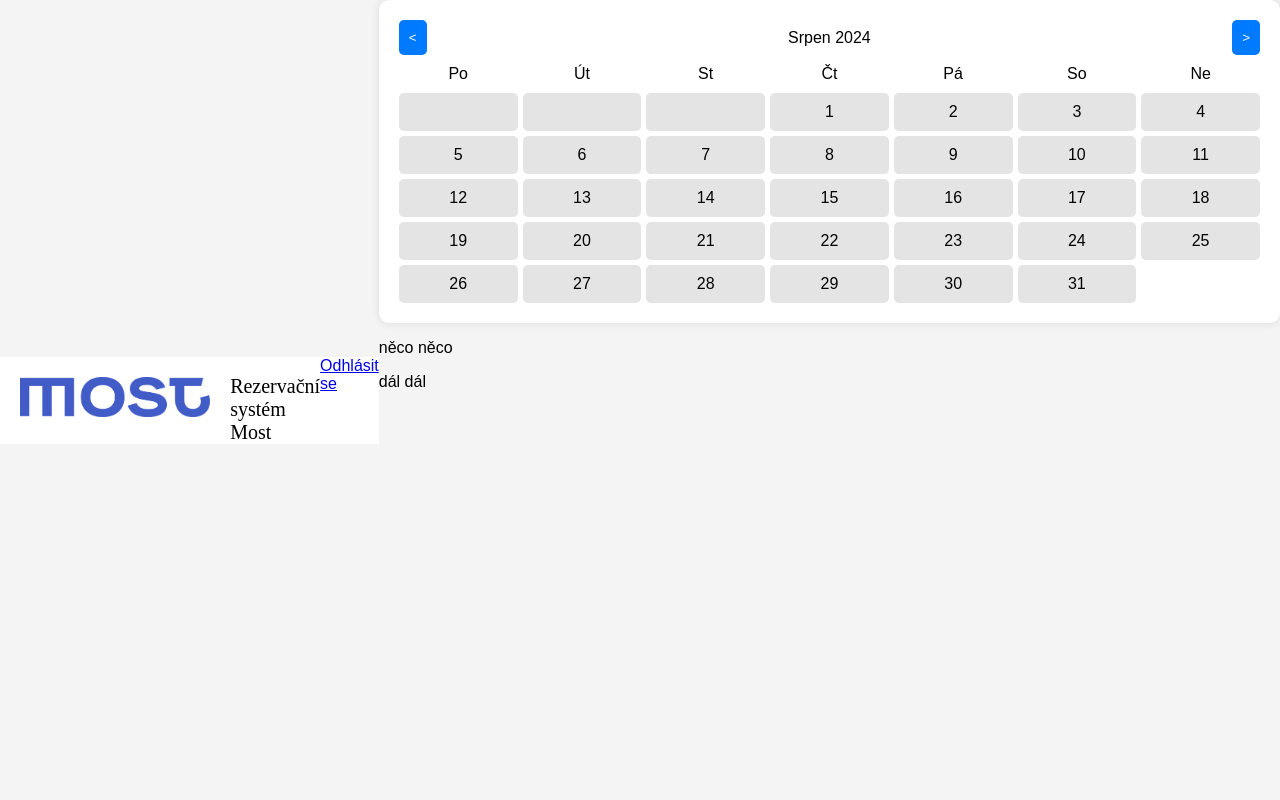
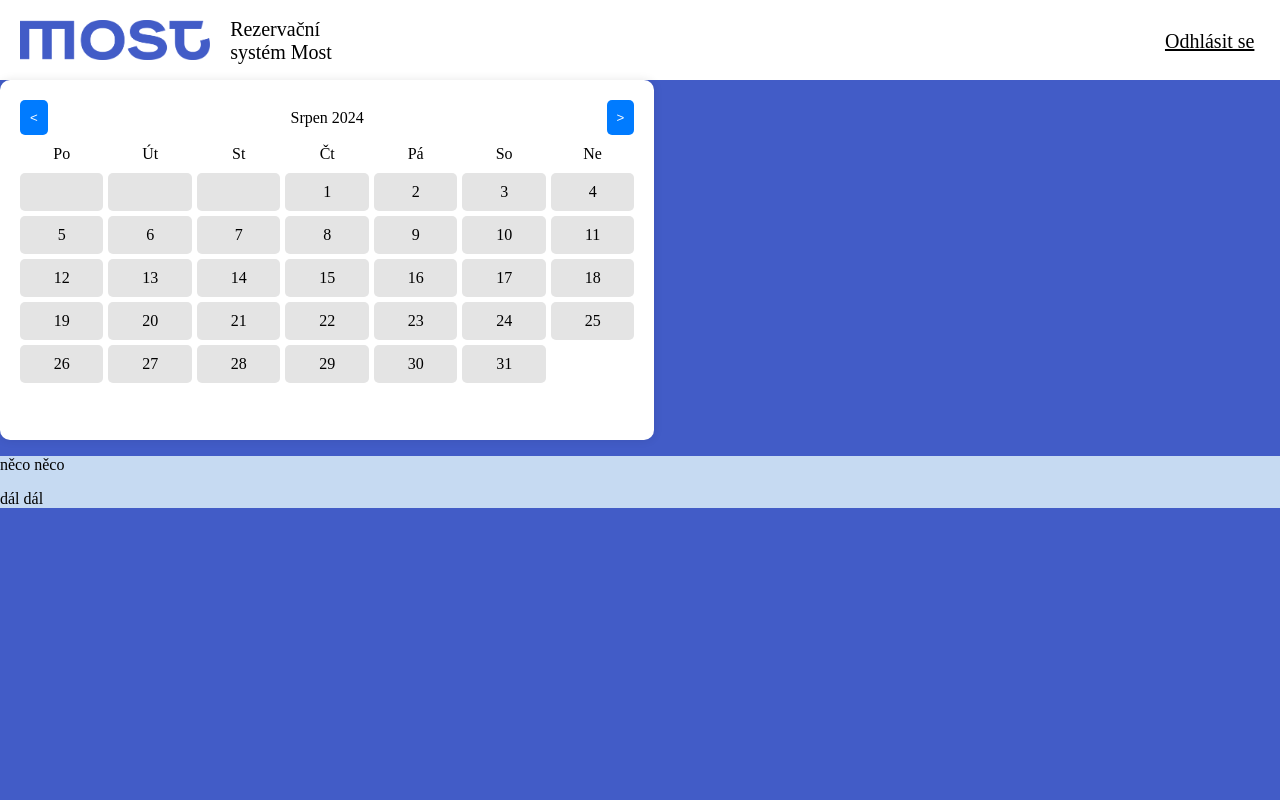
Before and after one commit to Yorrii/Rezervacni-system, a Flask app: page /calendar in a window 1280 px wide. Run offline with Flask 3, Linux system fonts and the light colour scheme.

Commit message:
Update styles.css
styles

```diff
--- a/Code/static/styles.css
+++ b/Code/static/styles.css
@@ -263,6 +263,16 @@
         margin: 0;
     }
 
+    .navbar .logout {
+        font-family: 'Work Sans';
+        font-size: 20px;
+        color: #000000;
+        margin-top: 30px;
+        margin-right: 2%;
+        text-decoration: underline;
+        margin-left: auto;
+    }
+
     .mess_success {
         font-family: 'Work Sans';
         font-weight: bold;
@@ -290,8 +300,6 @@
     }
 
     .log_div form {
-
-
         border-radius: 10px;
         display: flex;  /* Flexbox for the form elements */
         flex-direction: column;  /* Stack elements vertically */
@@ -336,17 +344,17 @@
     }
 }
 
-body {
-    font-family: Arial, sans-serif;
-    display: flex;
-    justify-content: center;
-    align-items: center;
-    height: 100vh;
-    background-color: #f4f4f4;
-    margin: 0;
+.calendar_main {
+    display: inline;
+}
+
+.calendar_menu {
+    background-color: #C6DAF2;
 }
 
 .calendar {
+    width: 48%;
+    height: 40%;
     background-color: #fff;
     padding: 20px;
     border-radius: 10px;
```
